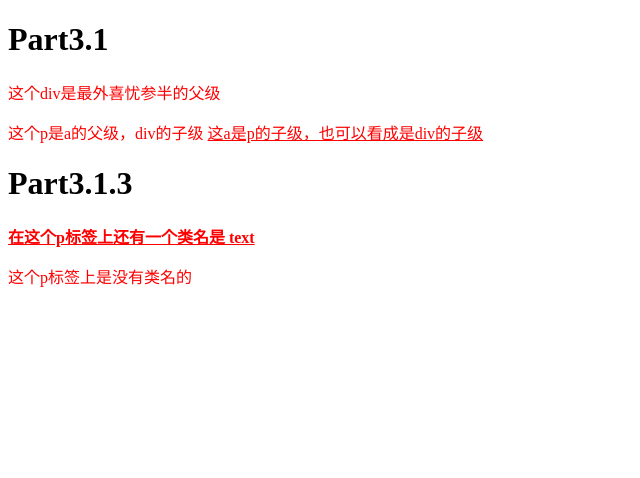
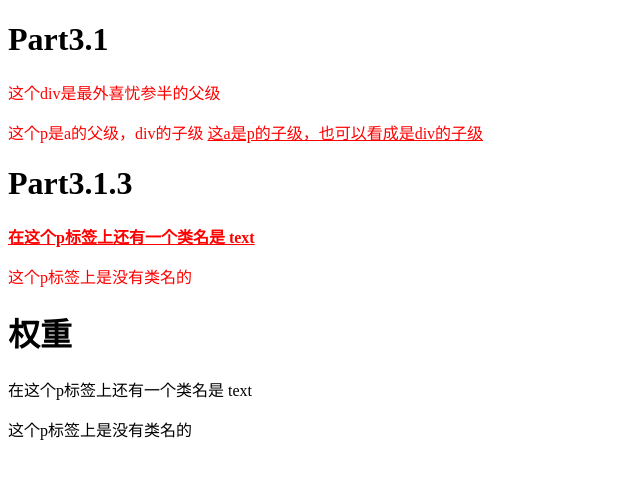
Before and after one commit to xiterjia/Practice, a plain HTML site: page e-books/进阶css从零开始突破.pdf/index.html in a window 1280 px wide. Shown: the whole page, without its empty margins (0-640 px from the left). Drawn offline with Linux system fonts and the light colour scheme.

Commit message:
选择器权重

```diff
--- a/e-books/进阶css从零开始突破.pdf/index.html
+++ b/e-books/进阶css从零开始突破.pdf/index.html
@@ -17,6 +17,9 @@
       font-weight: bold;
       text-decoration: underline;
     }
+
+    .weight .text.a.b.c.d.e.f.g.h.i.j.k.l.m.n.o.p.q.r.s.t.u.v.w.x.y.z {color:green;}
+    #textabcz {color: #000;}
   </style>
 </head>
 <body>
@@ -31,5 +34,10 @@
     <p class="text">在这个p标签上还有一个类名是 text</p>
     <p>这个p标签上是没有类名的</p>
   </div>
+  <h1>权重</h1>
+  <div class="weight">
+    <p class="text a b c d e f g h i j k l m n o p q r s t u v w x y z" id="textabcz">在这个p标签上还有一个类名是 text</p>
+    <p>这个p标签上是没有类名的</p>
+  </div>
 </body>
 </html>
```
